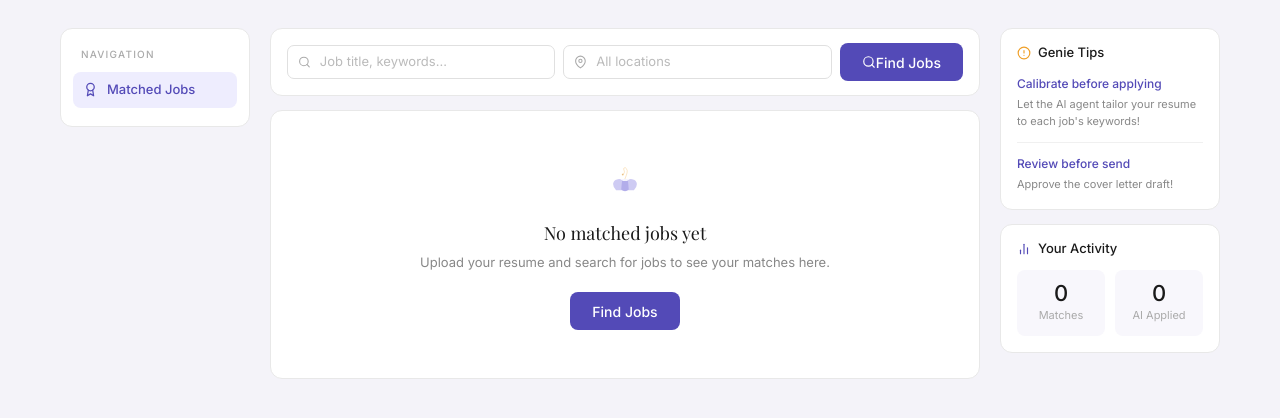
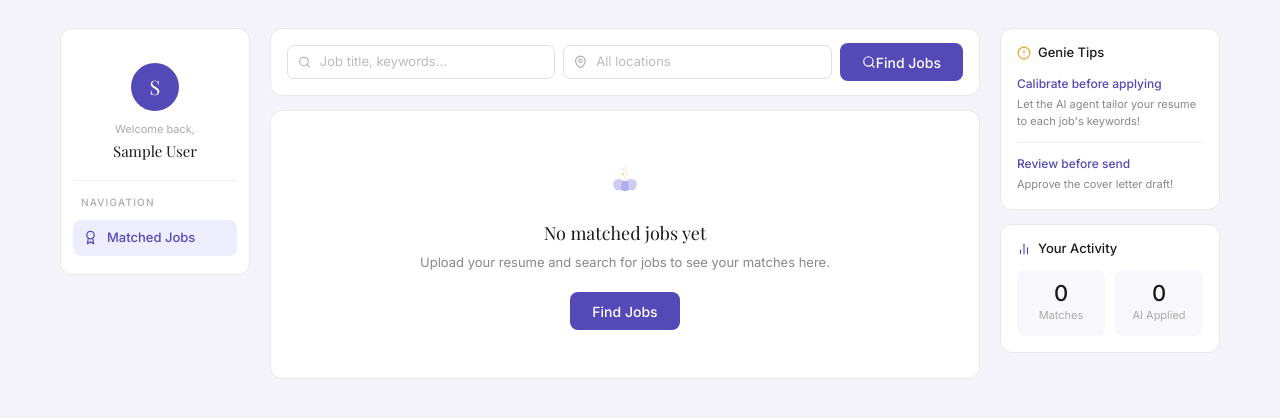
Before and after one commit to sjasthi/job-finder, a PHP site: page /RG/dashboard.php in a window 1280 px wide. Shown: the part 52-470 px from the top of the page. Run offline with PHP 8.4, Linux system fonts and the light colour scheme; the visitor is signed in with stand-in values (Sample User, id 1); data that the repository does not hold is empty.

Commit message:
Updated dashboard, deleted privacy, terms of service

```diff
--- a/RG/dashboard.php
+++ b/RG/dashboard.php
@@ -75,6 +75,42 @@ $applied_count = $total_applied->fetchColumn();
   font-family: 'Inter', sans-serif;
 }
 .btn-desc-toggle:hover { text-decoration: underline; }
+
+.sidebar-welcome {
+  text-align: center;
+  padding: 16px 10px 18px;
+  border-bottom: 1px solid #f0f0f0;
+  margin-bottom: 14px;
+}
+
+.sidebar-welcome-avatar {
+  width: 48px;
+  height: 48px;
+  border-radius: 50%;
+  background: #534AB7;
+  color: #fff;
+  font-family: 'Playfair Display', serif;
+  font-size: 20px;
+  display: flex;
+  align-items: center;
+  justify-content: center;
+  margin: 0 auto 10px;
+}
+
+.sidebar-welcome-text {
+  font-size: 11px;
+  color: #aaa;
+  margin-bottom: 2px;
+}
+
+.sidebar-welcome-name {
+  font-family: 'Playfair Display', serif;
+  font-size: 15px;
+  font-weight: 400;
+  color: #1a1a1a;
+  margin: 0;
+}
+
 </style>
 </head>
 <body class="dashboard-page">
@@ -120,6 +156,12 @@ $applied_count = $total_applied->fetchColumn();
 
     <!-- Left sidebar -->
     <aside class="dash-sidebar">
+
+      <div class="sidebar-welcome">
+        <div class="sidebar-welcome-avatar"><?= strtoupper(substr($user_name, 0, 1)) ?></div>
+        <p class="sidebar-welcome-text">Welcome back,</p>
+        <p class="sidebar-welcome-name"><?= htmlspecialchars($user_name) ?></p>
+      </div>
       <p class="sidebar-label">Navigation</p>
       <nav class="sidebar-nav">
         <a href="dashboard.php" class="sidebar-link active">
```
